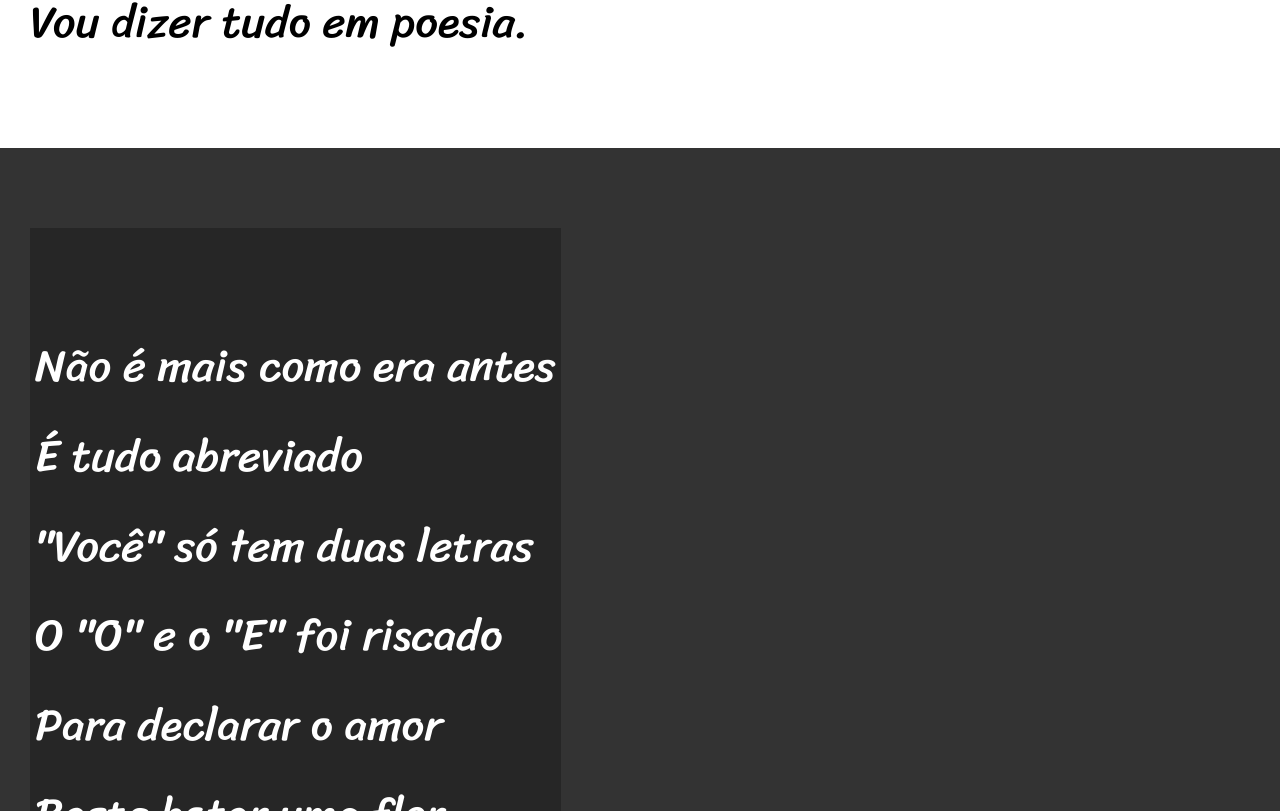
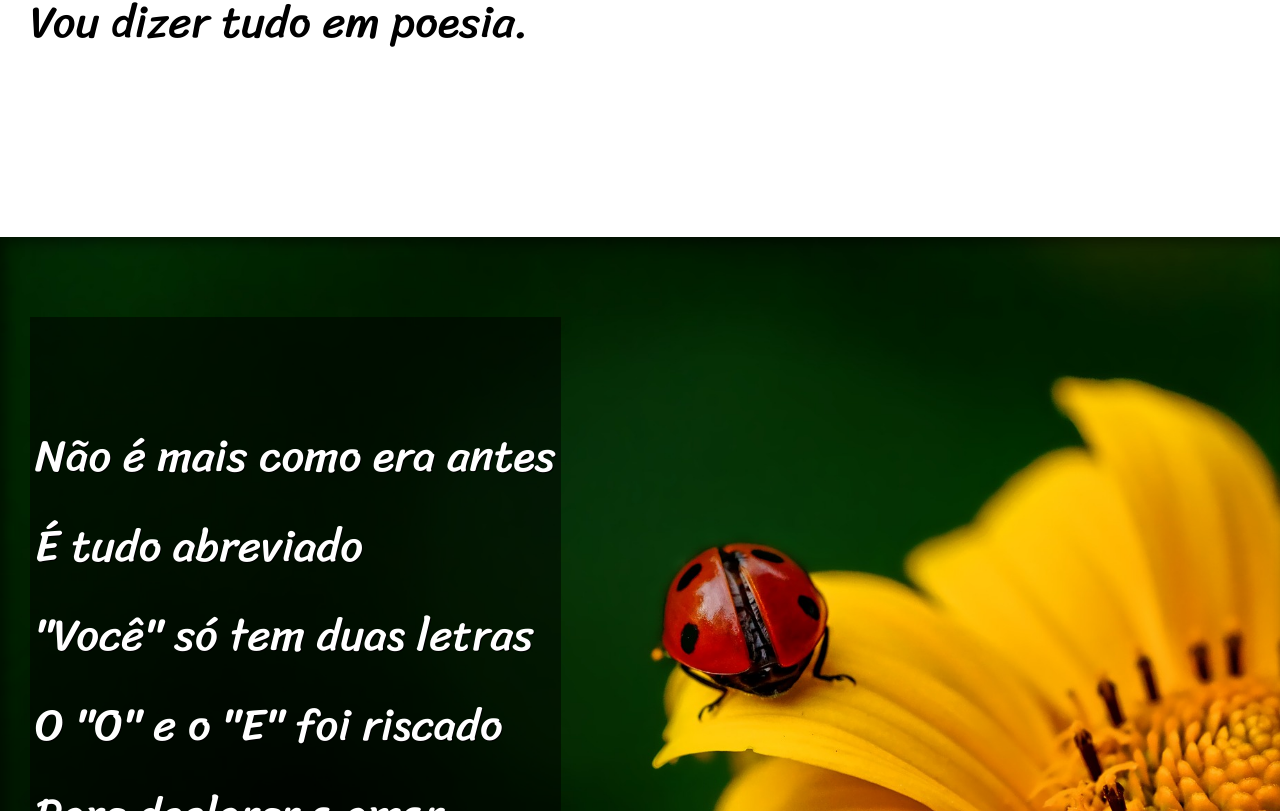
Before and after one commit to rychardsoncosta/projeto-cordel, a plain HTML site: page index.html in a window 1280 px wide. Shown: the part 989-1800 px from the top of the page. Drawn offline with Linux system fonts and the light colour scheme.

Commit message:
projeto finalizado

```diff
--- a/index.html
+++ b/index.html
@@ -32,7 +32,7 @@
           </p>
       </section>
 
-      <section class="imagem">
+      <section class="imagem" id="img01">
           <p>
             Não é mais como era antes
             É tudo abreviado
@@ -65,7 +65,7 @@
           </p>
       </section>
 
-      <section class="imagem">
+      <section class="imagem" id="img02">
           <p>
             Tenho saudade das cartas
             Escritas com a própria mão
--- a/style.css
+++ b/style.css
@@ -64,6 +64,7 @@ section {
 }
 
 section p {
+    padding-bottom: 2em;
     white-space: pre-line;
 }
 
@@ -75,12 +76,27 @@ section.normal {
 section.imagem {
     background-color: rgb(51, 51, 51);
     color: white;
+    box-shadow: inset 6px 6px 13px 0px rgba(0, 0, 0, 0.473) ;
+    background-size: cover;
+    background-attachment: fixed; /*Para completar o efeito paralax*/
 }
 
 section.imagem > p {
     display:inline-block; /*a caixa se adapata ao tamanho do texto*/
     padding: 5px;
-    background-color: rgba(0, 0, 0, 0.253);
+    background-color: rgba(0, 0, 0, 0.514);
+    text-shadow: 1px 1px black; /*Colocar sombra*/
+}
+
+#img01 {
+    background-image: url(background001.jpg);
+    background-position: right center; /*Para posicionar a imagem*/
+
+}
+
+#img02 {
+    background-image: url(background002.jpg);
+
 }
 
 footer{
```
